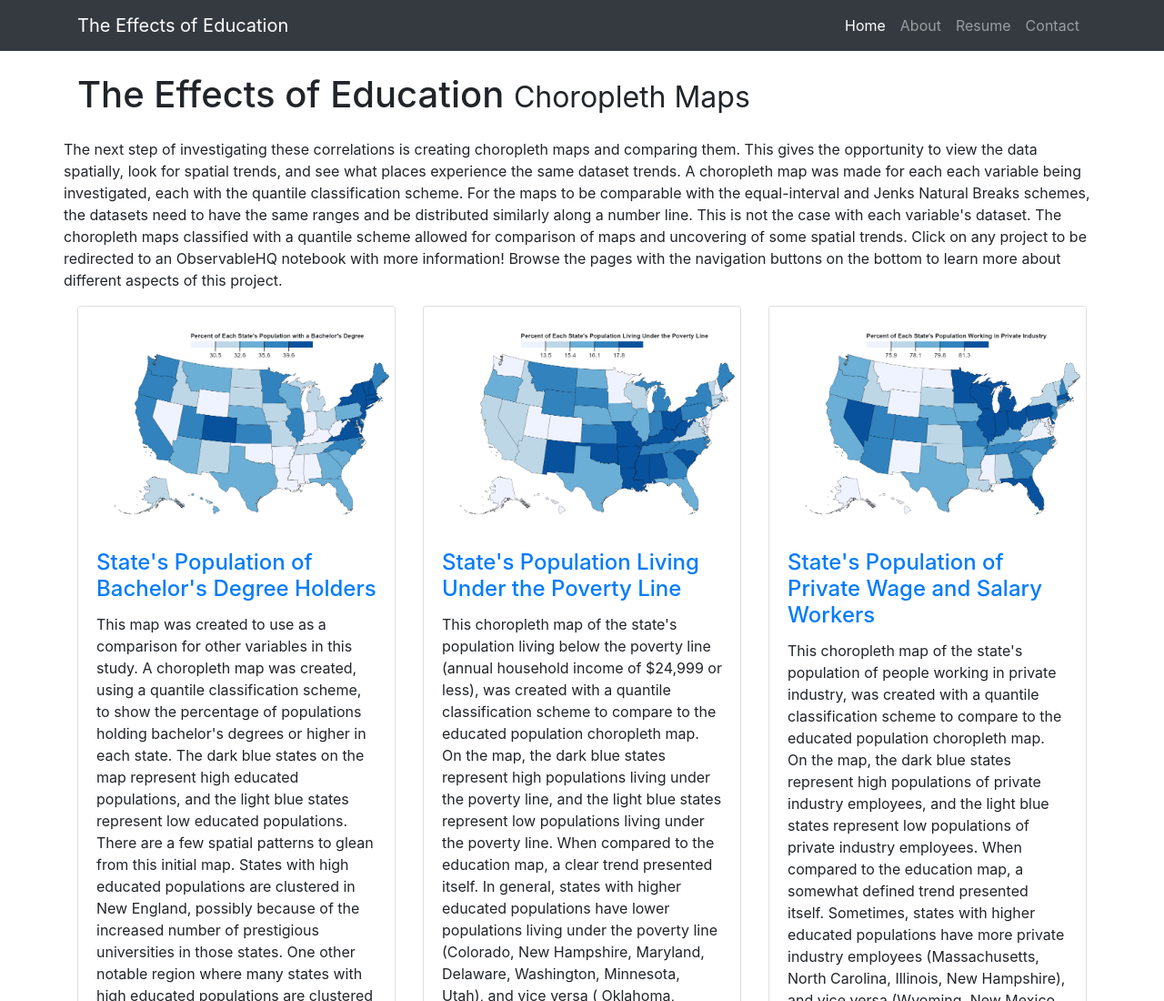
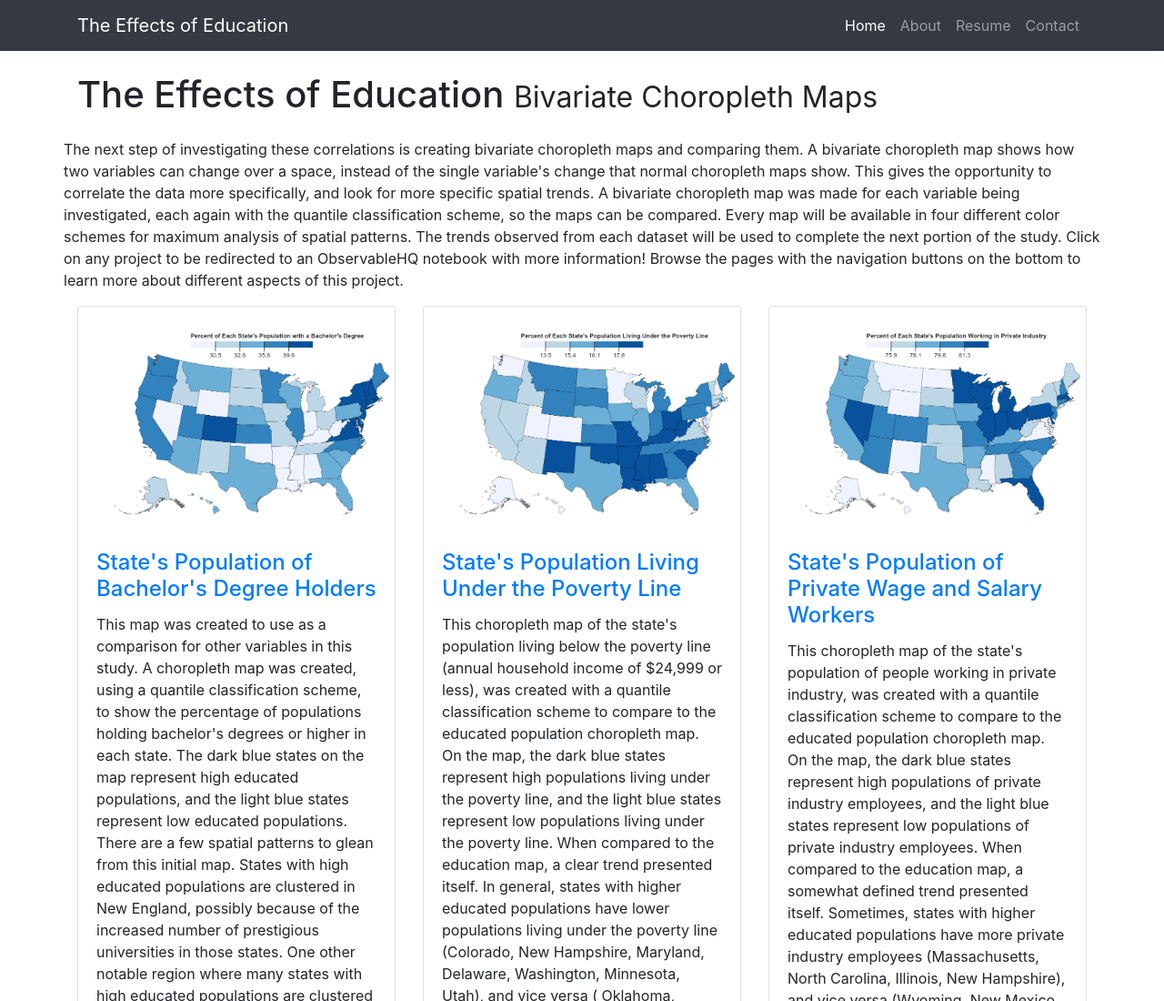
Before and after one commit to casie-meyer/educationeffects_cm, a website: page index3.html in a window 1280 px wide. Shown: the top 1100 px of the page at 91% size. Drawn offline with Linux system fonts and the light colour scheme.

Commit message:
Update index3.html

```diff
--- a/index3.html
+++ b/index3.html
@@ -53,17 +53,17 @@
 
       <!-- Page Heading -->
       <h1 class="my-4">The Effects of Education
-        <small>Choropleth Maps</small>
+        <small>Bivariate Choropleth Maps</small>
       </h1>
 
       <div class="row">
-        <p> The next step of investigating these correlations is creating choropleth maps and comparing them. This gives the opportunity to view
-           the data spatially, look for spatial trends, and see what places experience the same dataset trends. A choropleth map was made for each
-          each variable being investigated, each with the quantile classification scheme. For the maps to be comparable with the equal-interval and
-          Jenks Natural Breaks schemes, the datasets need to have the same ranges and be distributed similarly along a number line. This is not
-          the case with each variable's dataset. The choropleth maps classified with a quantile scheme allowed for comparison of maps and uncovering of
-          some spatial trends. Click on any project to be redirected to an ObservableHQ notebook with more information! Browse the
-          pages with the navigation buttons on the bottom to learn more about different aspects of this project. </p>
+        <p> The next step of investigating these correlations is creating bivariate choropleth maps and comparing them. A bivariate choropleth map shows how
+            two variables can change over a space, instead of the single variable's change that normal choropleth maps show. This gives the opportunity to correlate
+           the data more specifically, and look for more specific spatial trends. A bivariate choropleth map was made for each variable being investigated, each
+            again with the quantile classification scheme, so the maps can be compared. Every map will be available in four different color schemes for maximum
+            analysis of spatial patterns. The trends observed from each dataset will be used to complete the next portion of the study. Click on any project to be
+            redirected to an ObservableHQ notebook with more information! Browse the pages with the navigation buttons on the bottom to learn more about different
+            aspects of this project. </p>
       </div>
 
       <div class="row">
```
